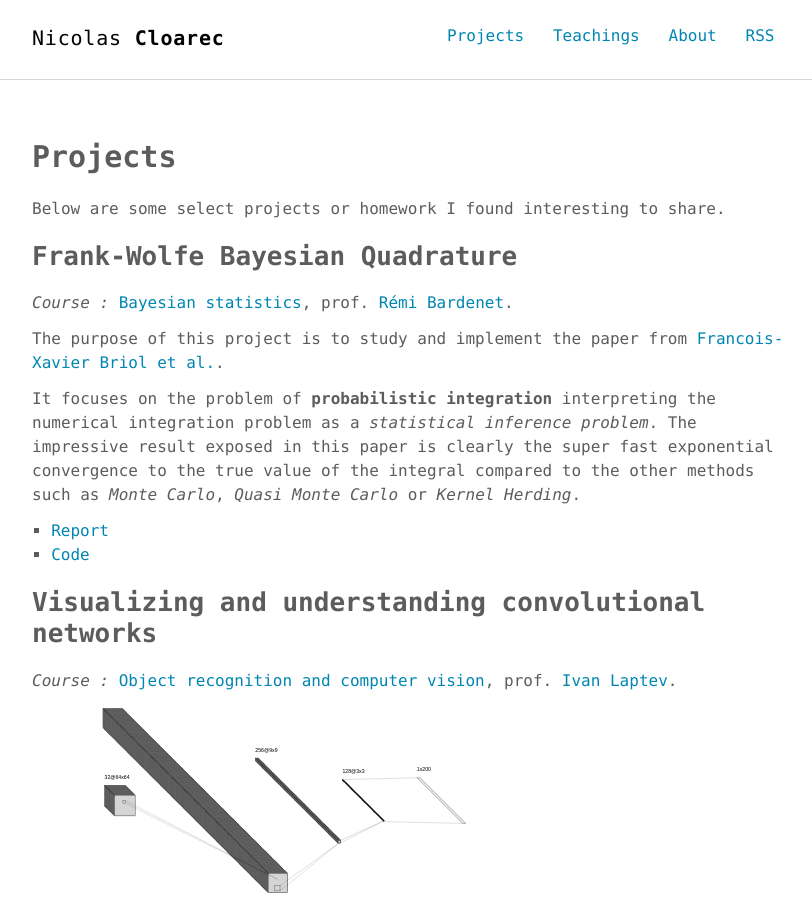
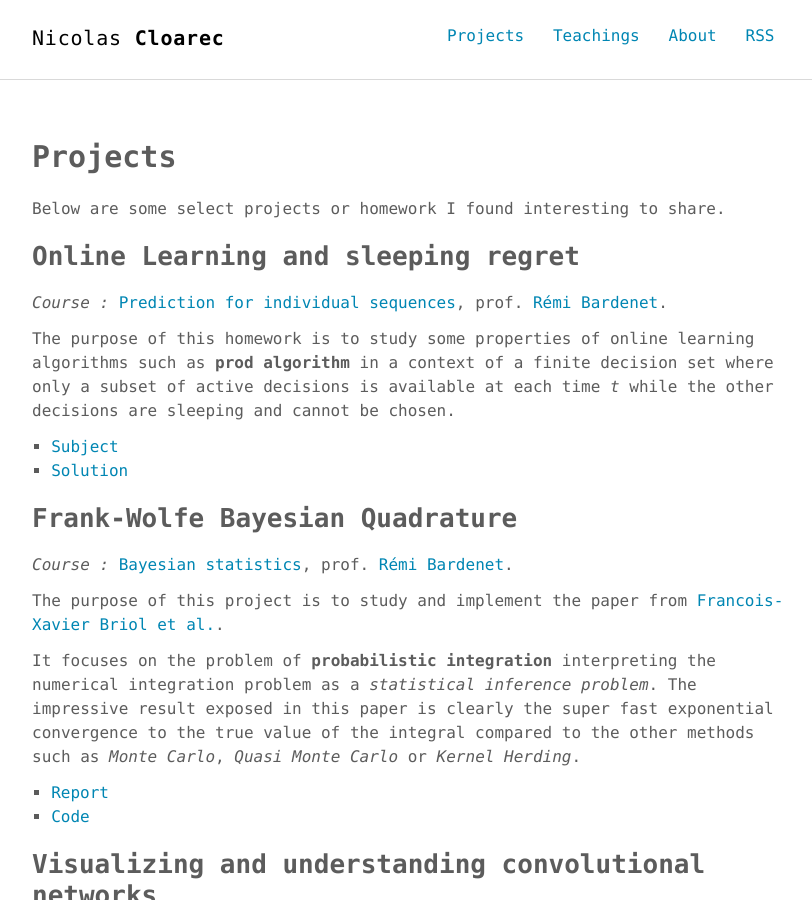
Before and after one commit to ncloarec/ncloarec.github.io, a Jekyll site: the page built from projects.md, in a window 1280 px wide and 900 px high. Shown: the whole window, without its empty margins (232-1044 px from the left). Built offline with Jekyll 4.4.1, drawn with Linux system fonts in a browser that asks for light colours.

Commit message:
add online learning homework

```diff
--- a/projects.md
+++ b/projects.md
@@ -5,6 +5,16 @@ permalink: /projects/
 ---
 
 Below are some select projects or homework I found interesting to share.
+
+## Online Learning and sleeping regret
+*Course :* [Prediction for individual sequences](http://pierre.gaillard.me/teaching/mva.html),
+ prof. [Rémi Bardenet](http://pierre.gaillard.me/).
+
+ The purpose of this homework is to study some properties of online learning
+ algorithms such as **prod algorithm** in a context of a finite decision set where only a subset of active decisions is available at each time *t* while the other decisions are sleeping and cannot be chosen.
+
+* [Subject](../PDF/projects/MVA/Online_Learning/Subject.pdf)
+* [Solution](../PDF/projects/MVA/Online_Learning/Homework.pdf)
 
 ## Frank-Wolfe Bayesian Quadrature
 *Course :* [Bayesian statistics](https://www.ensae.fr/courses/statistique-bayesienne/),
```
Also changed, not shown: 2 other files.
